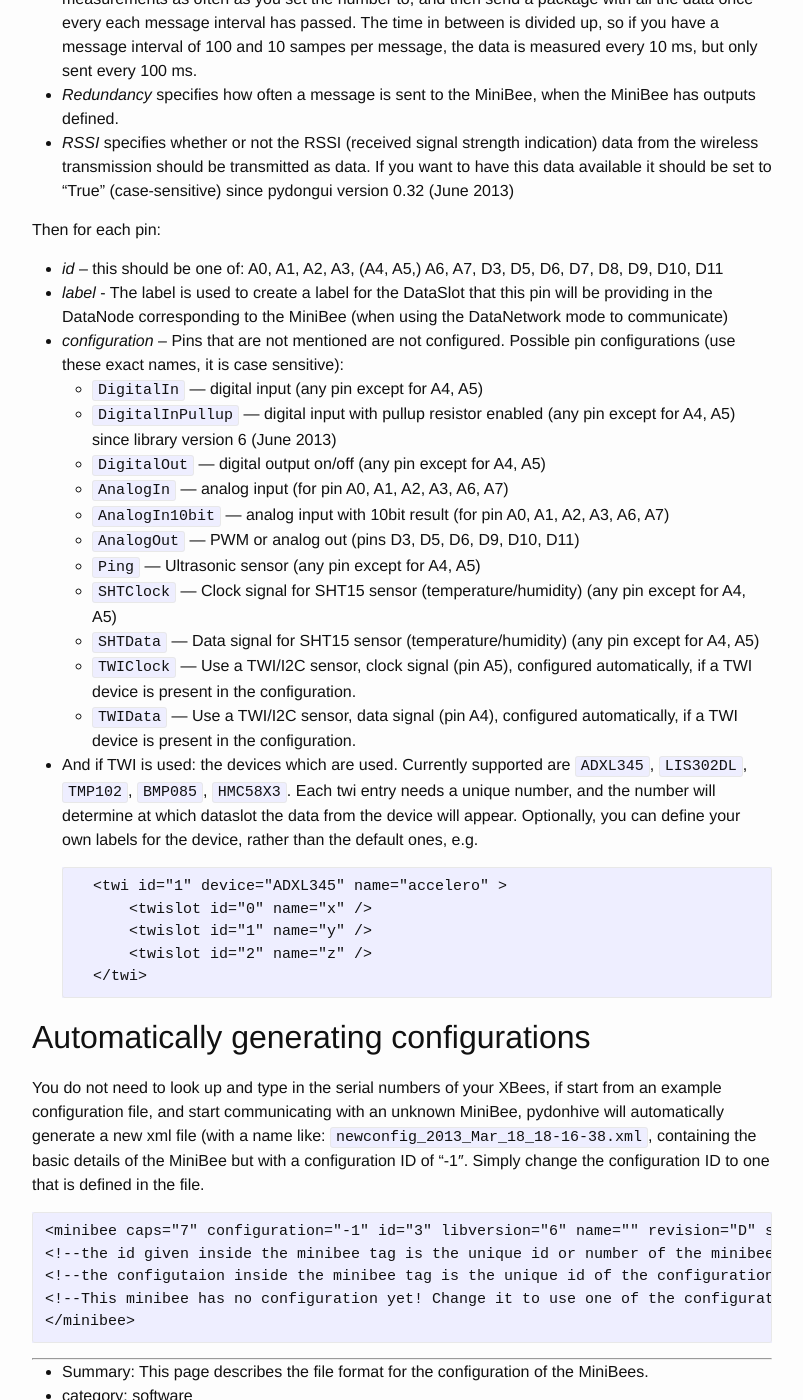
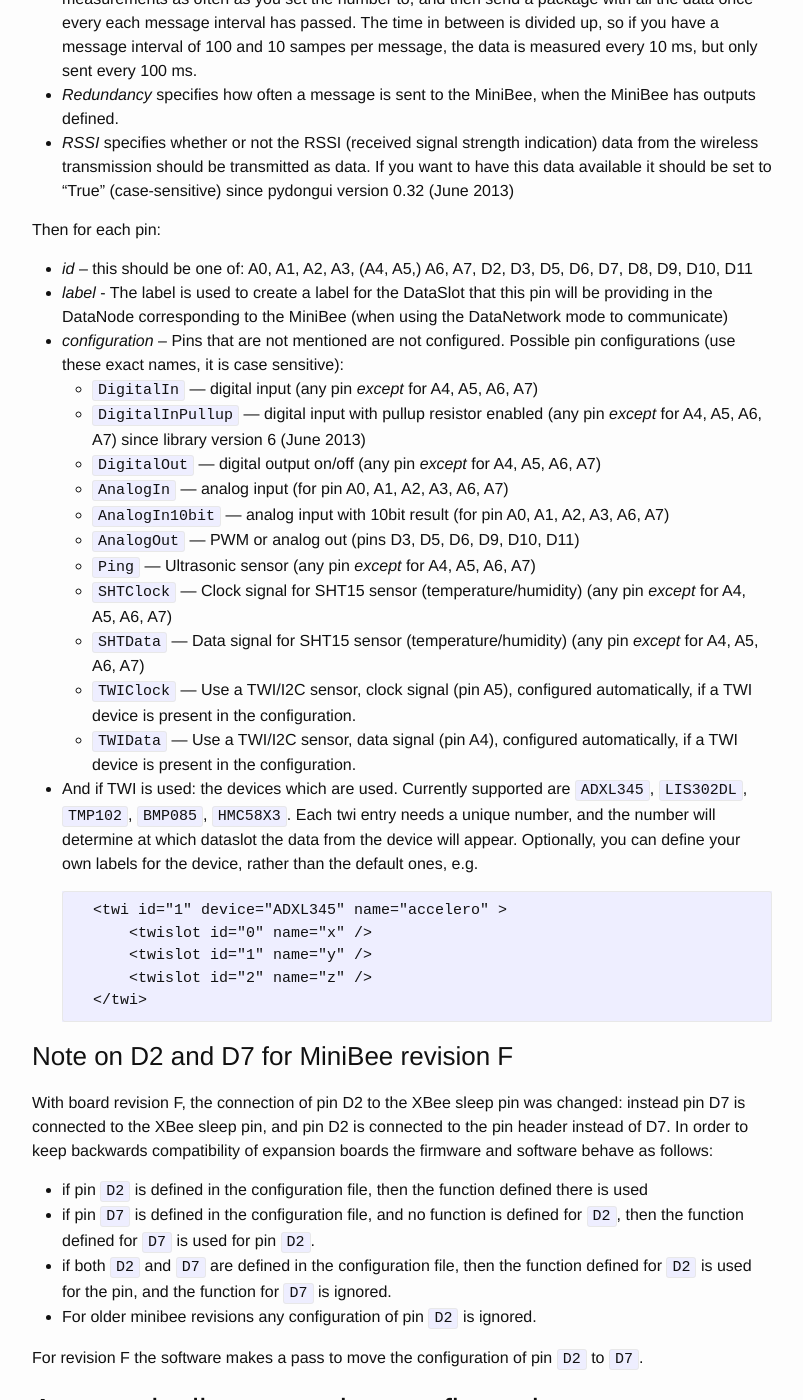
Before and after one commit to SenseStageTeam/sensestage_documentation, a Jekyll site: the page built from _minibee/configuration-file.md, in a window 1280 px wide and 1400 px high, scrolled down 1209 px. Shown: the whole window, without its empty margins (238-1041 px from the left). Built offline with Jekyll 4.4.1, drawn with Linux system fonts in a browser that asks for light colours; some of the changed text lies outside the part shown.

Commit message:
update pages

```diff
--- a/_config.yml
+++ b/_config.yml
@@ -38,3 +38,4 @@
   - Gemfile
   - Gemfile.lock
   - README.md
+  - rsync_site.sh
--- a/_minibee/configuration-file.md
+++ b/_minibee/configuration-file.md
@@ -5,7 +5,7 @@
 type: reference
 date: 2017-02-06
 category: software
-sub-category: configuration
+subcategory: configuration
 tags:
     - configuration
 related:
@@ -55,18 +55,18 @@
 
 Then for each pin:
 
-- *id* – this should be one of: A0, A1, A2, A3, (A4, A5,) A6, A7, D3, D5, D6, D7, D8, D9, D10, D11
+- *id* – this should be one of: A0, A1, A2, A3, (A4, A5,) A6, A7, D2, D3, D5, D6, D7, D8, D9, D10, D11
 - *label* - The label is used to create a label for the DataSlot that this pin will be providing in the DataNode corresponding to the MiniBee (when using the DataNetwork mode to communicate)
 - *configuration* – Pins that are not mentioned are not configured. Possible pin configurations (use these exact names, it is case sensitive):
-    * `DigitalIn` — digital input (any pin except for A4, A5)
-    * `DigitalInPullup` — digital input with pullup resistor enabled (any pin except for A4, A5) since library version 6 (June 2013)
-    * `DigitalOut` — digital output on/off (any pin except for A4, A5)
+    * `DigitalIn` — digital input (any pin *except* for A4, A5, A6, A7)
+    * `DigitalInPullup` — digital input with pullup resistor enabled (any pin *except* for A4, A5, A6, A7) since library version 6 (June 2013)
+    * `DigitalOut` — digital output on/off (any pin *except* for A4, A5, A6, A7)
     * `AnalogIn` — analog input (for pin A0, A1, A2, A3, A6, A7)
     * `AnalogIn10bit` — analog input with 10bit result (for pin A0, A1, A2, A3, A6, A7)
     * `AnalogOut` — PWM or analog out (pins D3, D5, D6, D9, D10, D11)
-    * `Ping` — Ultrasonic sensor (any pin except for A4, A5)
-    * `SHTClock` — Clock signal for SHT15 sensor (temperature/humidity) (any pin except for A4, A5)
-    * `SHTData` — Data signal for SHT15 sensor (temperature/humidity) (any pin except for A4, A5)
+    * `Ping` — Ultrasonic sensor (any pin *except* for A4, A5, A6, A7)
+    * `SHTClock` — Clock signal for SHT15 sensor (temperature/humidity) (any pin *except* for A4, A5, A6, A7)
+    * `SHTData` — Data signal for SHT15 sensor (temperature/humidity) (any pin *except* for A4, A5, A6, A7)
     * `TWIClock` — Use a TWI/I2C sensor, clock signal (pin A5), configured automatically, if a TWI device is present in the configuration.
     * `TWIData` — Use a TWI/I2C sensor, data signal (pin A4), configured automatically, if a TWI device is present in the configuration.
 
@@ -78,6 +78,16 @@
             <twislot id="2" name="z" />
         </twi>
 
+## Note on D2 and D7 for MiniBee revision F
+
+With board revision F, the connection of pin D2 to the XBee sleep pin was changed: instead pin D7 is connected to the XBee sleep pin, and pin D2 is connected to the pin header instead of D7. In order to keep backwards compatibility of expansion boards the firmware and software behave as follows:
+
+* if pin `D2` is defined in the configuration file, then the function defined there is used
+* if pin `D7` is defined in the configuration file, and no function is defined for `D2`, then the function defined for `D7` is used for pin `D2`.
+* if both `D2` and `D7` are defined in the configuration file, then the function defined for `D2` is used for the pin, and the function for `D7` is ignored.
+* For older minibee revisions any configuration of pin `D2` is ignored.
+
+For revision F the software makes a pass to move the configuration of pin `D2` to `D7`.
 
 # Automatically generating configurations
 
```
Also changed, not shown: _minibee/minibee-revision-d.md (+4 -2 lines), _minibee/minibee-revision-f.md (+15 -0 lines), _minibee/unpacking-the-sensestage-kit.md (+27 -16 lines), index.md (+1 -1 lines), img/MiniBee_revD0.jpg (renamed from img/MiniBee_revD1.jpg).
